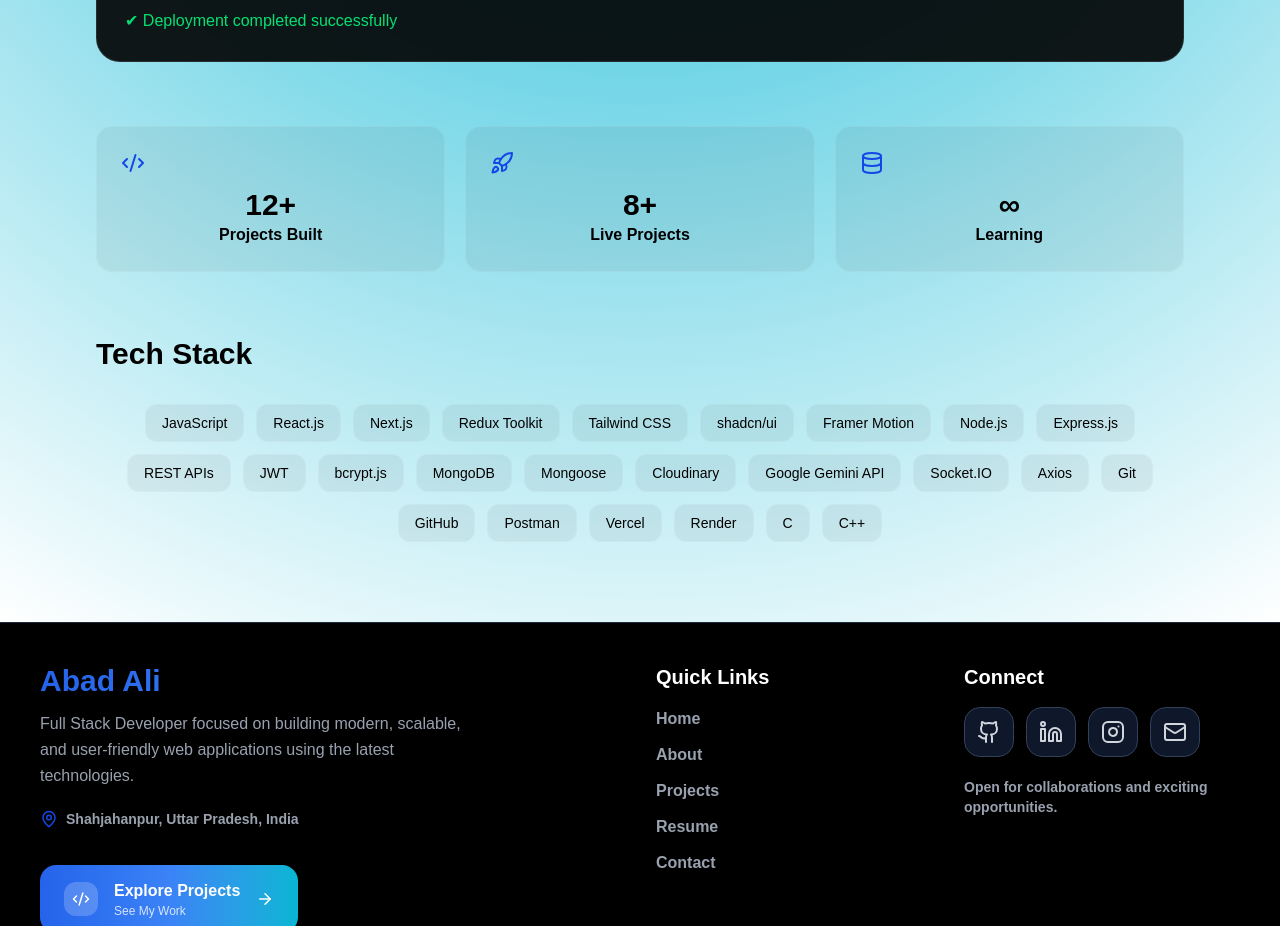
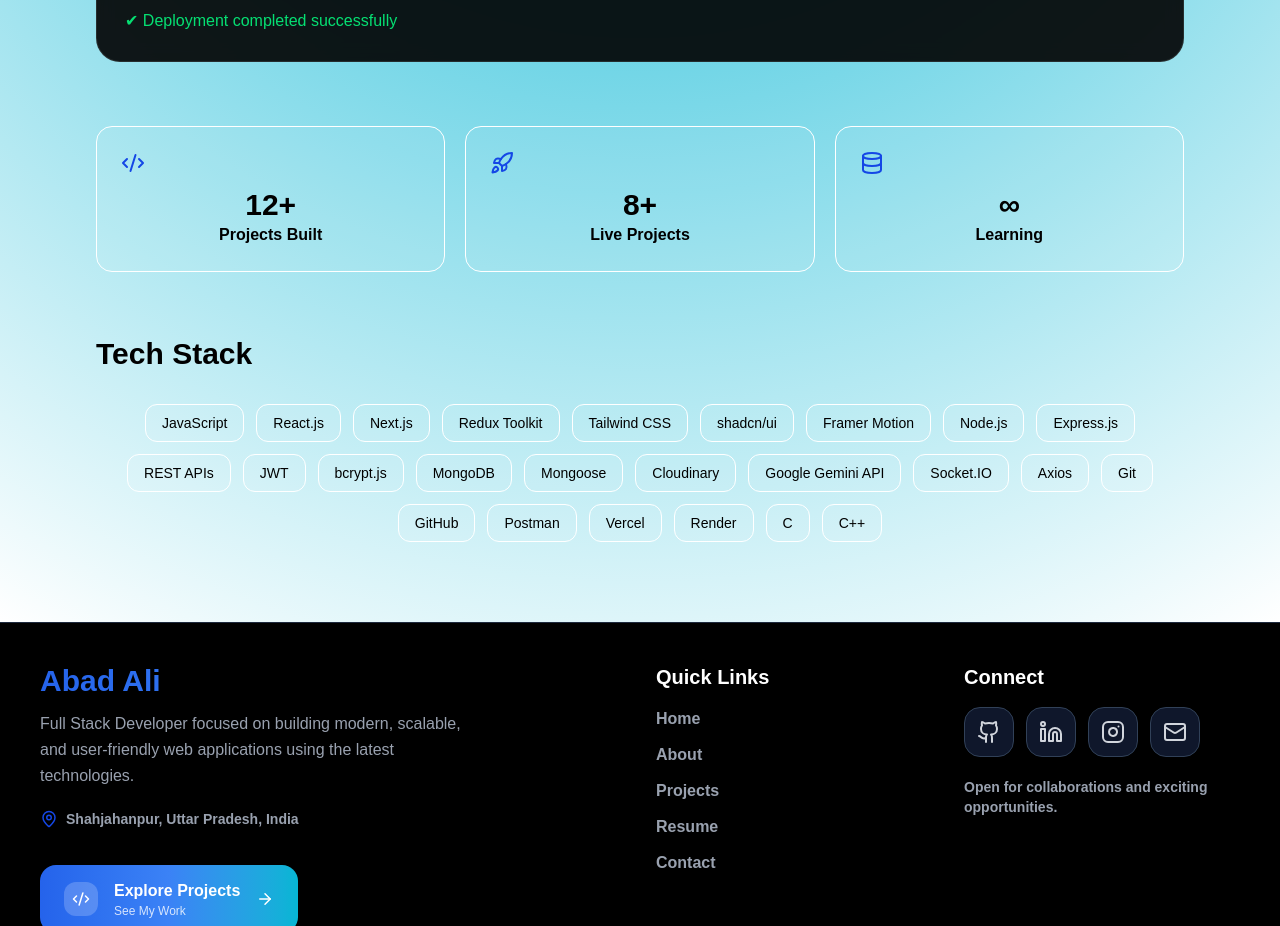
Before and after one commit to Abad-Ali/abadali-portfolio, a Next.js app: page / in a window 1280 px wide. Shown: the part 1600-2526 px from the top of the page. Built offline with nearby package versions, Linux system fonts and the light colour scheme.

Commit message:
Make bg same as other containers

```diff
--- a/app/HomeClient.js
+++ b/app/HomeClient.js
@@ -463,7 +463,7 @@ export default function Home() {
             <motion.div
               key={item.title}
               whileHover={{ y: -8 }}
-              className="rounded-2xl p-6 bg-black/5 border border-white/10 text-center hover:border-blue-700 duration-300"
+              className="rounded-2xl p-6 bg-white/5 border border-white text-center hover:border-blue-700 duration-300"
             >
               <div className="text-blue-700 mb-3">{item.icon}</div>
 
@@ -516,7 +516,7 @@ export default function Home() {
             <motion.div
               key={skill}
               whileHover={{ scale: 1.08 }}
-              className="px-4 py-2 rounded-xl bg-black/5 border border-white/10 hover:border-blue-700 hover:-translate-y-1 duration-300  transition text-sm"
+              className="px-4 py-2 rounded-xl bg-white/5 border border-white hover:border-blue-700 hover:-translate-y-1 duration-300  transition text-sm"
             >
               {skill}
             </motion.div>
--- a/components/FloatingContact.jsx
+++ b/components/FloatingContact.jsx
@@ -27,7 +27,7 @@ export default function FloatingContact() {
       name: "Concierge Chat",
       icon: <Sparkles className="group-hover:text-blue-400 group-hover:rotate-12 duration-300" size={21} />,
       chat: true,
-      hoverClasses: "hover:border-blue-500 hover:text-blue-400 hover:bg-blue-500/10 group"
+      hoverClasses: "hover:border-blue-500 hover:text-blue-400 group"
     }
   ]
 
```
